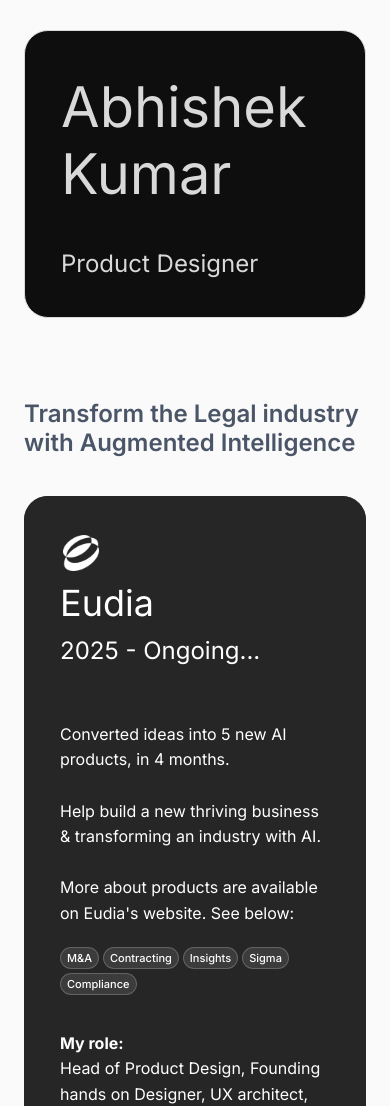
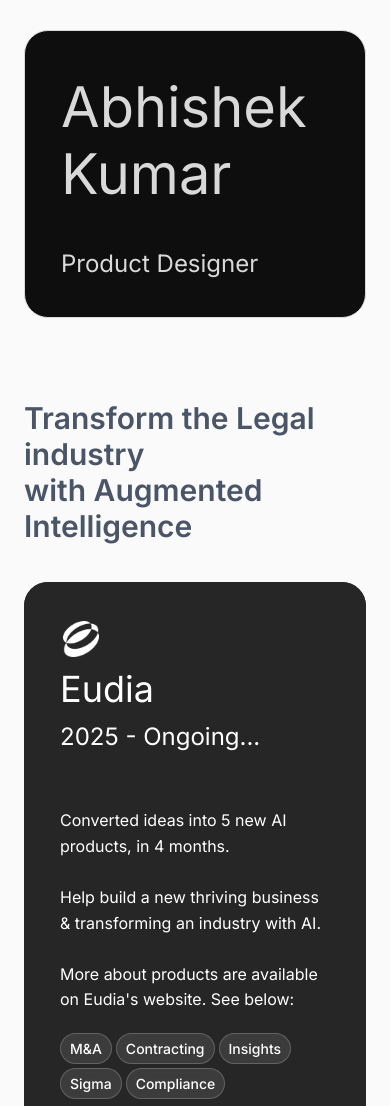
Before and after one commit to abikr4work/portfolio, a website: page index.html in a window 390 px wide. Shown: the top 1106 px of the page. Drawn offline with Linux system fonts and the light colour scheme.

Commit message:
Update website styles and content

```diff
--- a/css/styles.css
+++ b/css/styles.css
@@ -433,7 +433,7 @@
 
 .intro-text {
     font-family: 'Inter', -apple-system, BlinkMacSystemFont, 'Segoe UI', Roboto, sans-serif;
-    font-size: 24px;
+    font-size: 30px;
     font-weight: 600;
     color: #4a5568;
     text-align: left;
@@ -511,7 +511,7 @@
 .Main-card-content {
     display: flex;
     flex-direction: row;
-    gap: 24px;
+    gap: 48px;
     align-items: start;
     flex-wrap:nowrap;
     justify-content:center;
@@ -522,7 +522,7 @@
     padding: 0;
     align-self: start;
     z-index: 10;
-    width: 30%;
+    width: 26%;
     min-width: 250px;
     flex-shrink: 0;
     box-sizing: border-box;
@@ -558,7 +558,7 @@
     border: 1px solid rgba(255, 255, 255, 0.2);
     border-radius: 20px;
     font-family: 'Inter', sans-serif;
-    font-size: 14px;
+    font-size: 16px;
     font-weight: 500;
     transition: all 0.3s ease;
     backdrop-filter: blur(10px);
@@ -964,8 +964,8 @@
     }
 
     .badge {
-        font-size: 12px;
-        padding: 4px 8px;
+        font-size: 16px;
+        padding: 8px 12px;
     }
 
     .badge-container {
@@ -1066,8 +1066,8 @@
     }
 
     .badge {
-        font-size: 11px;
-        padding: 3px 6px;
+        font-size: 14px;
+        padding: 6px 9px;
     }
 
     .badge-container {
--- a/index.html
+++ b/index.html
@@ -153,14 +153,8 @@
                             </ul>
 
                             <p class="Main-card-description"><strong>My role:</strong> <br> Individual Contributor, Design direction, UI Review</p>
-                        <div class="badge-container">
-                            <a href="https://www.eudia.com/" target="_blank" class="badge">M&A</a>
-                            <a href="https://www.eudia.com/" target="_blank" class="badge">Contracting</a>
-                            <a href="https://www.eudia.com/" target="_blank" class="badge">Insights</a>
-                            <a href="https://www.eudia.com/" target="_blank" class="badge">Sigma</a>
-                            <a href="https://www.eudia.com/" target="_blank" class="badge">Compliance</a>
-                        </div>
-                        <button class="learn-more-btn" onclick="showNotification('Android details coming soon!', 'info')">Learn more</button>
+
+                       <!-- <button class="learn-more-btn" onclick="showNotification('Android details coming soon!', 'info')">Learn more</button> -->
 
                     </div>
                     <div class="Main-card-image">
@@ -189,7 +183,7 @@
                     <div class="Main-card-text">
                         <img src="images/home/Google.png" alt="Concepts Logo" width="42" height="42" style="display:block; margin-bottom:0.5em;">
                         <h2 class="Main-card-title">Concepts</h2>
-                        <h3 class="Main-card-subtitle">2014 - 2025</h3>
+                        <!-- <h3 class="Main-card-subtitle">2014 - 2025</h3> -->
                         <p class="Main-card-description">Over the years, I’ve had the privilege of developing several key concepts that have shaped the products. They invoked discussions and influenced the product direction. <br>
                             </p>
 
```
